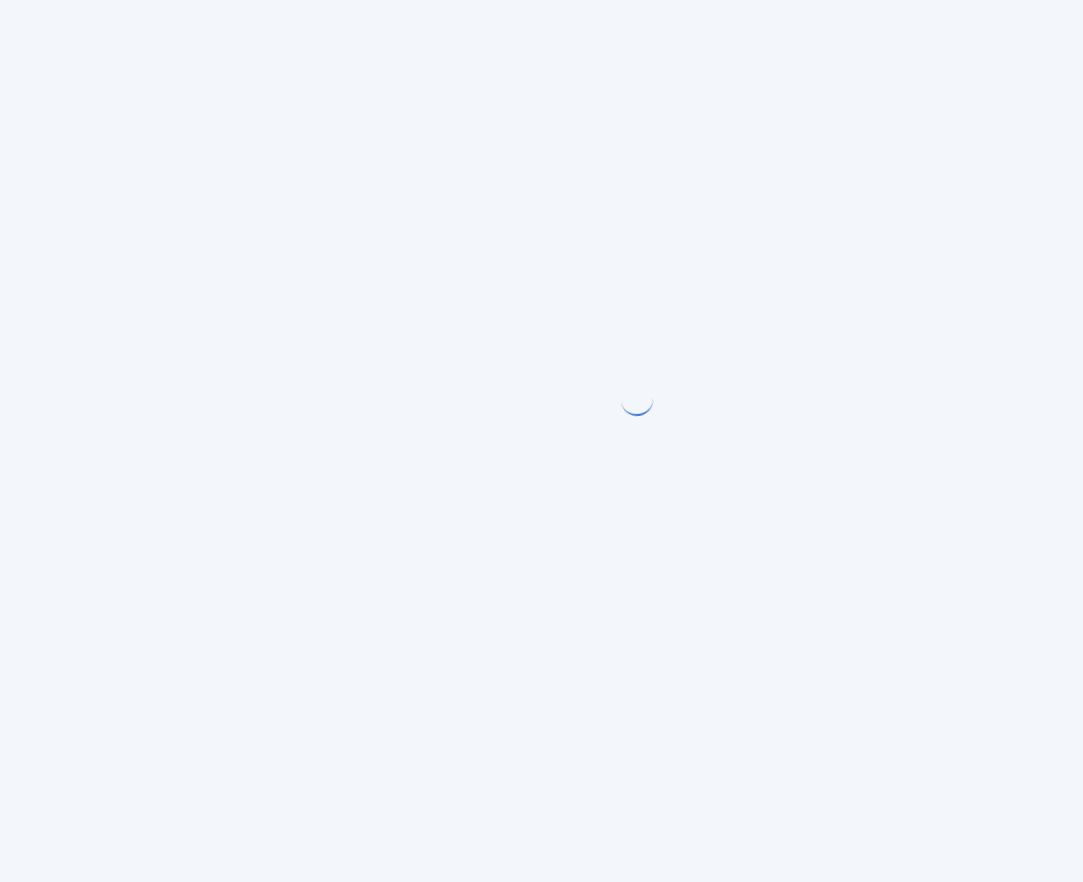
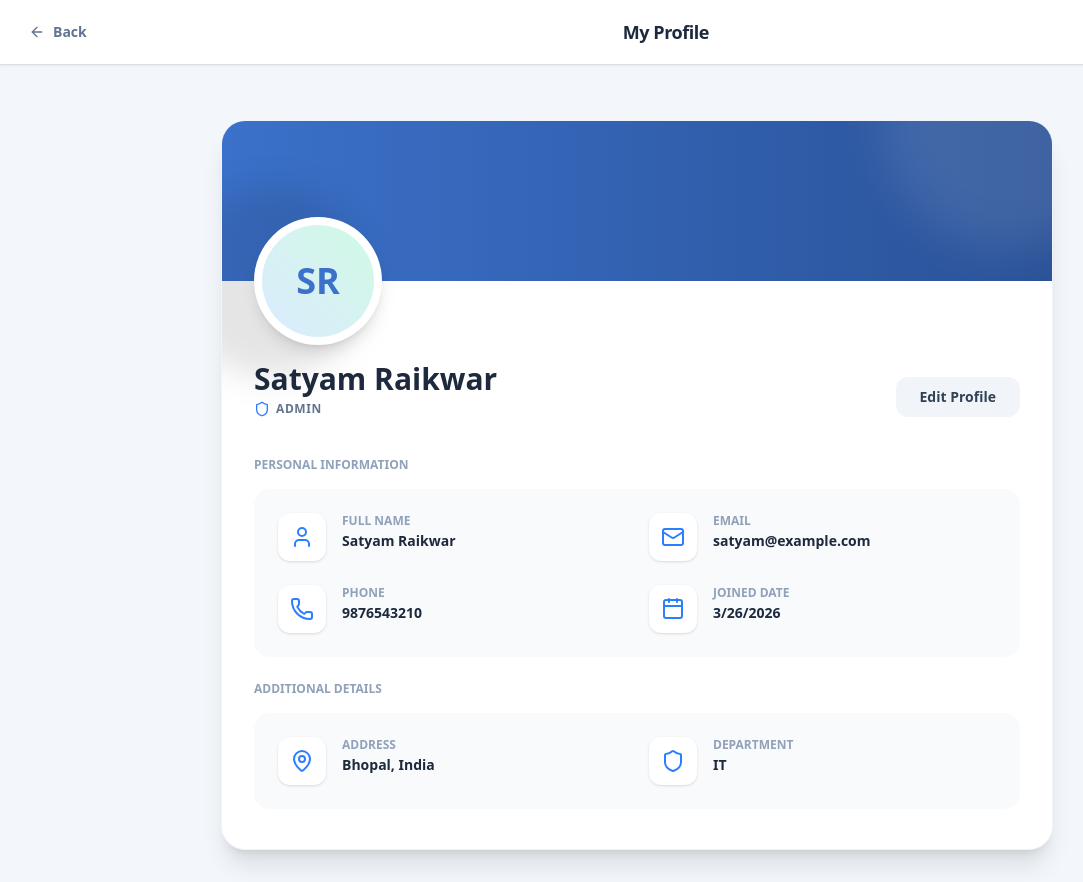
Before and after one commit to rigteq/skoolms-fe, a Next.js app: page /profile in a window 1280 px wide. Before the commit this address had no page. Shown: the whole page, without its empty margins (3-1086 px from the left). Before the commit the page ends 800 px from the top, so only its background shows below. Built offline with nearby package versions, Linux system fonts and the light colour scheme.

Commit message:
Fix Bugs.

```diff
--- a/app/admin/teachers/page.tsx
+++ b/app/admin/teachers/page.tsx
@@ -228,7 +228,7 @@ export default function TeachersPage() {
 
             const data = await res.json();
             if (data.success) {
-                setSuccessMessage("Teacher Deleted Successfully ✅");
+                setSuccessMessage("Teacher Deleted Successfully  ");
                 setShowSuccess(true);
                 setTimeout(() => setShowSuccess(false), 3000);
                 setIsDeleteModalOpen(false);
@@ -259,7 +259,7 @@ export default function TeachersPage() {
             const data = await res.json();
             if (data.success) {
                 // Success Popup Logic
-                setSuccessMessage("Teacher Added Successfully ✅");
+                setSuccessMessage("Teacher Added Successfully  ");
                 setShowSuccess(true);
                 setTimeout(() => setShowSuccess(false), 3000);
 
--- a/app/profile/page.tsx
+++ b/app/profile/page.tsx
@@ -1,86 +1,57 @@
 "use client";
 
-import { useEffect, useState } from "react";
 import { User, Mail, Shield, Phone, MapPin, Calendar, ArrowLeft } from "lucide-react";
-import Link from "next/link";
-import { useRouter } from "next/navigation";
 
 export default function ProfilePage() {
-  const [userData, setUserData] = useState<any>(null);
-  const router = useRouter();
 
-  useEffect(() => {
-    const fetchProfile = async () => {
-      try {
-        const token = localStorage.getItem("token");
-
-        if (!token) {
-          router.replace("/login");
-          return;
-        }
-
-        const res = await fetch("http://localhost:5000/api/v1/users/profile", {
-          headers: {
-            Authorization: `Bearer ${token}`,
-          },
-        });
-
-        if (res.ok) {
-          const result = await res.json();
-
-          // adjust based on your API response
-          const user = result.data || result;
-
-          setUserData(user);
-        } else {
-          console.error("Failed to fetch profile");
-        }
-      } catch (error) {
-        console.error("Error fetching profile:", error);
-      }
-    };
-
-    fetchProfile();
-  }, []);
-
-  if (!userData) {
-    return (
-      <div className="min-h-screen bg-[#f3f7fb] flex items-center justify-center">
-        <div className="animate-spin rounded-full h-8 w-8 border-b-2 border-[#3b71ca]"></div>
-      </div>
-    );
-  }
+  //  Static frontend data
+  const userData = {
+    full_name: "Satyam Raikwar",
+    email: "satyam@example.com",
+    phone: "9876543210",
+    role: "Admin",
+    created_at: new Date().toISOString(),
+    address: "Bhopal, India",
+    department: "IT"
+  };
 
   const role = userData.role || "Admin";
-  const initials = (userData.full_name || userData.name || role)
-    .split(' ')
+
+  const initials = (userData.full_name || role)
+    .split(" ")
     .map((n: string) => n[0])
     .slice(0, 2)
-    .join('')
+    .join("")
     .toUpperCase();
 
   return (
     <div className="min-h-screen bg-[#f3f7fb] font-sans">
+
       {/* Header */}
       <header className="h-16 bg-white shadow-sm flex items-center px-8 sticky top-0 z-10">
-        <button onClick={() => router.back()} className="flex items-center text-slate-500 hover:text-[#3b71ca] transition-colors font-bold text-sm">
+        <button
+          onClick={() => window.history.back()}
+          className="flex items-center text-slate-500 hover:text-[#3b71ca] transition-colors font-bold text-sm"
+        >
           <ArrowLeft className="w-4 h-4 mr-2" /> Back
         </button>
-        <div className="mx-auto font-extrabold text-slate-800 tracking-tight text-lg">My Profile</div>
+        <div className="mx-auto font-extrabold text-slate-800 tracking-tight text-lg">
+          My Profile
+        </div>
       </header>
 
       <div className="max-w-4xl mx-auto p-4 md:p-8 mt-6">
         <div className="bg-white rounded-3xl shadow-xl overflow-hidden border border-slate-100">
 
-          {/* Cover Photo Area */}
+          {/* Cover */}
           <div className="h-40 bg-gradient-to-r from-[#3b71ca] to-[#2a5298] relative">
-            {/* Decorative circles */}
-            <div className="absolute top-0 right-0 w-64 h-64 bg-white/10 rounded-full mix-blend-overlay blur-xl -translate-y-1/2 translate-x-1/3"></div>
-            <div className="absolute bottom-0 left-0 w-48 h-48 bg-black/10 rounded-full mix-blend-overlay blur-lg translate-y-1/2 -translate-x-1/4"></div>
+            <div className="absolute top-0 right-0 w-64 h-64 bg-white/10 rounded-full blur-xl -translate-y-1/2 translate-x-1/3"></div>
+            <div className="absolute bottom-0 left-0 w-48 h-48 bg-black/10 rounded-full blur-lg translate-y-1/2 -translate-x-1/4"></div>
           </div>
 
           <div className="px-8 pb-10 relative">
-            {/* Profile Avatar */}
+
+            {/* Avatar */}
             <div className="absolute -top-16 left-8">
               <div className="w-32 h-32 bg-white rounded-full p-2 shadow-lg">
                 <div className="w-full h-full rounded-full bg-gradient-to-tr from-blue-100 to-emerald-100 flex items-center justify-center text-4xl font-extrabold text-[#3b71ca]">
@@ -92,94 +63,56 @@ export default function ProfilePage() {
             <div className="pt-20">
               <div className="flex flex-col md:flex-row md:items-end justify-between gap-4">
                 <div>
-                  <h1 className="text-3xl font-extrabold text-slate-800">{userData.full_name || userData.name || "User Name"}</h1>
+                  <h1 className="text-3xl font-extrabold text-slate-800">
+                    {userData.full_name}
+                  </h1>
                   <p className="text-slate-500 font-medium mt-1 flex items-center">
                     <Shield className="w-4 h-4 mr-1.5 text-blue-500" />
-                    <span className="uppercase tracking-wider text-xs font-bold">{role}</span>
+                    <span className="uppercase tracking-wider text-xs font-bold">
+                      {role}
+                    </span>
                   </p>
                 </div>
-                <button className="px-6 py-2.5 bg-slate-100 hover:bg-slate-200 text-slate-700 font-bold text-sm rounded-xl transition-colors shrink-0">
+
+                <button className="px-6 py-2.5 bg-slate-100 hover:bg-slate-200 text-slate-700 font-bold text-sm rounded-xl">
                   Edit Profile
                 </button>
               </div>
 
+              {/* Personal Info */}
               <div className="mt-10 mb-6">
-                <h3 className="text-xs font-extrabold text-slate-400 uppercase tracking-widest mb-4">Personal Information</h3>
+                <h3 className="text-xs font-extrabold text-slate-400 uppercase mb-4">
+                  Personal Information
+                </h3>
 
-                <div className="grid grid-cols-1 md:grid-cols-2 gap-6 bg-slate-50 p-6 rounded-2xl border border-slate-100">
-                  <div className="flex items-start">
-                    <div className="p-3 bg-white rounded-xl shadow-sm mr-4 text-blue-500">
-                      <User className="w-5 h-5" />
-                    </div>
-                    <div>
-                      <p className="text-xs font-bold text-slate-400 uppercase tracking-tight">Full Name</p>
-                      <p className="font-bold text-slate-800 text-sm mt-0.5">{userData.full_name || userData.name || "Not provided"}</p>
-                    </div>
-                  </div>
+                <div className="grid grid-cols-1 md:grid-cols-2 gap-6 bg-slate-50 p-6 rounded-2xl">
 
-                  <div className="flex items-start">
-                    <div className="p-3 bg-white rounded-xl shadow-sm mr-4 text-emerald-500">
-                      <Mail className="w-5 h-5" />
-                    </div>
-                    <div>
-                      <p className="text-xs font-bold text-slate-400 uppercase tracking-tight">Email Address</p>
-                      <p className="font-bold text-slate-800 text-sm mt-0.5">{userData.email || "Not provided"}</p>
-                    </div>
-                  </div>
+                  <InfoItem icon={<User />} label="Full Name" value={userData.full_name} />
+                  <InfoItem icon={<Mail />} label="Email" value={userData.email} />
+                  <InfoItem icon={<Phone />} label="Phone" value={userData.phone} />
+                  <InfoItem
+                    icon={<Calendar />}
+                    label="Joined Date"
+                    value={new Date(userData.created_at).toLocaleDateString()}
+                  />
 
-                  <div className="flex items-start">
-                    <div className="p-3 bg-white rounded-xl shadow-sm mr-4 text-orange-500">
-                      <Phone className="w-5 h-5" />
-                    </div>
-                    <div>
-                      <p className="text-xs font-bold text-slate-400 uppercase tracking-tight">Phone Number</p>
-                      <p className="font-bold text-slate-800 text-sm mt-0.5">{userData.phone || userData.phone_number || "Not provided"}</p>
-                    </div>
-                  </div>
-
-                  <div className="flex items-start">
-                    <div className="p-3 bg-white rounded-xl shadow-sm mr-4 text-purple-500">
-                      <Calendar className="w-5 h-5" />
-                    </div>
-                    <div>
-                      <p className="text-xs font-bold text-slate-400 uppercase tracking-tight">Joined Date</p>
-                      <p className="font-bold text-slate-800 text-sm mt-0.5">{userData.created_at ? new Date(userData.created_at).toLocaleDateString() : "Not provided"}</p>
-                    </div>
-                  </div>
                 </div>
               </div>
 
-              {/* Other info dynamic rendering if present */}
-              {userData.address || userData.department && (
-                <div>
-                  <h3 className="text-xs font-extrabold text-slate-400 uppercase tracking-widest mb-4">Additional Details</h3>
-                  <div className="grid grid-cols-1 md:grid-cols-2 gap-6 bg-slate-50 p-6 rounded-2xl border border-slate-100">
-                    {userData.address && (
-                      <div className="flex items-start">
-                        <div className="p-3 bg-white rounded-xl shadow-sm mr-4 text-rose-500">
-                          <MapPin className="w-5 h-5" />
-                        </div>
-                        <div>
-                          <p className="text-xs font-bold text-slate-400 uppercase tracking-tight">Address</p>
-                          <p className="font-bold text-slate-800 text-sm mt-0.5">{userData.address}</p>
-                        </div>
-                      </div>
-                    )}
+              {/* Additional Info */}
+              <div>
+                <h3 className="text-xs font-extrabold text-slate-400 uppercase mb-4">
+                  Additional Details
+                </h3>
 
-                    {userData.department && (
-                      <div className="flex items-start">
-                        <div className="p-3 bg-white rounded-xl shadow-sm mr-4 text-indigo-500">
-                          <Shield className="w-5 h-5" />
-                        </div>
-                        <div>
-                          <p className="text-xs font-bold text-slate-400 uppercase tracking-tight">Department</p>
-                          <p className="font-bold text-slate-800 text-sm mt-0.5">{userData.department}</p>
-                        </div>
-                      </div>
-                    )}
-                  </div>
+                <div className="grid grid-cols-1 md:grid-cols-2 gap-6 bg-slate-50 p-6 rounded-2xl">
+
+                  <InfoItem icon={<MapPin />} label="Address" value={userData.address} />
+                  <InfoItem icon={<Shield />} label="Department" value={userData.department} />
+
                 </div>
-              )}
+              </div>
+
             </div>
           </div>
         </div>
@@ -187,3 +120,20 @@ export default function ProfilePage() {
     </div>
   );
 }
+
+//  Reusable component (clean code)
+function InfoItem({ icon, label, value }: any) {
+  return (
+    <div className="flex items-start">
+      <div className="p-3 bg-white rounded-xl shadow-sm mr-4 text-blue-500">
+        {icon}
+      </div>
+      <div>
+        <p className="text-xs font-bold text-slate-400 uppercase">{label}</p>
+        <p className="font-bold text-slate-800 text-sm mt-0.5">
+          {value || "Not provided"}
+        </p>
+      </div>
+    </div>
+  );
+}
--- a/app/superadmin/schools/page.tsx
+++ b/app/superadmin/schools/page.tsx
@@ -29,7 +29,7 @@ export default function SchoolsPage() {
                 console.log("API RESPONSE:", data);
 
                 if (data.success) {
-                    setSchools(data.data); // ✅ store real data
+                    setSchools(data.data); //   store real data
                 } else {
                     console.error("Failed to fetch schools");
                 }
--- a/app/superadmin/teachers/page.tsx
+++ b/app/superadmin/teachers/page.tsx
@@ -18,7 +18,7 @@ export default function TeachersPage() {
 
     const fetchTeachers = async () => {
         try {
-            const token = localStorage.getItem("token"); // ✅ ADD HERE
+            const token = localStorage.getItem("token"); //   ADD HERE
 
             console.log("Token:", token); // (optional debug)
 
@@ -53,7 +53,7 @@ export default function TeachersPage() {
     };
 
     useEffect(() => {
-        fetchTeachers();  // ✅ MUST
+        fetchTeachers();  //   MUST
     }, []);
 
     const formatDate = (dateString: string) => {
--- a/next.config.ts
+++ b/next.config.ts
@@ -2,8 +2,17 @@ import type { NextConfig } from "next";
 
 const nextConfig: NextConfig = {
   images: {
-    domains: ["i.pravatar.cc"],
-  },
+    remotePatterns: [
+      {
+        protocol: "https",
+        hostname: "example.com",
+      },
+      {
+        protocol: "http",
+        hostname: "localhost",
+      }
+    ],
+  }
 };
 
 export default nextConfig;
```
Also changed, not shown: app/admin/classes/page.tsx (+4 -4 lines).
